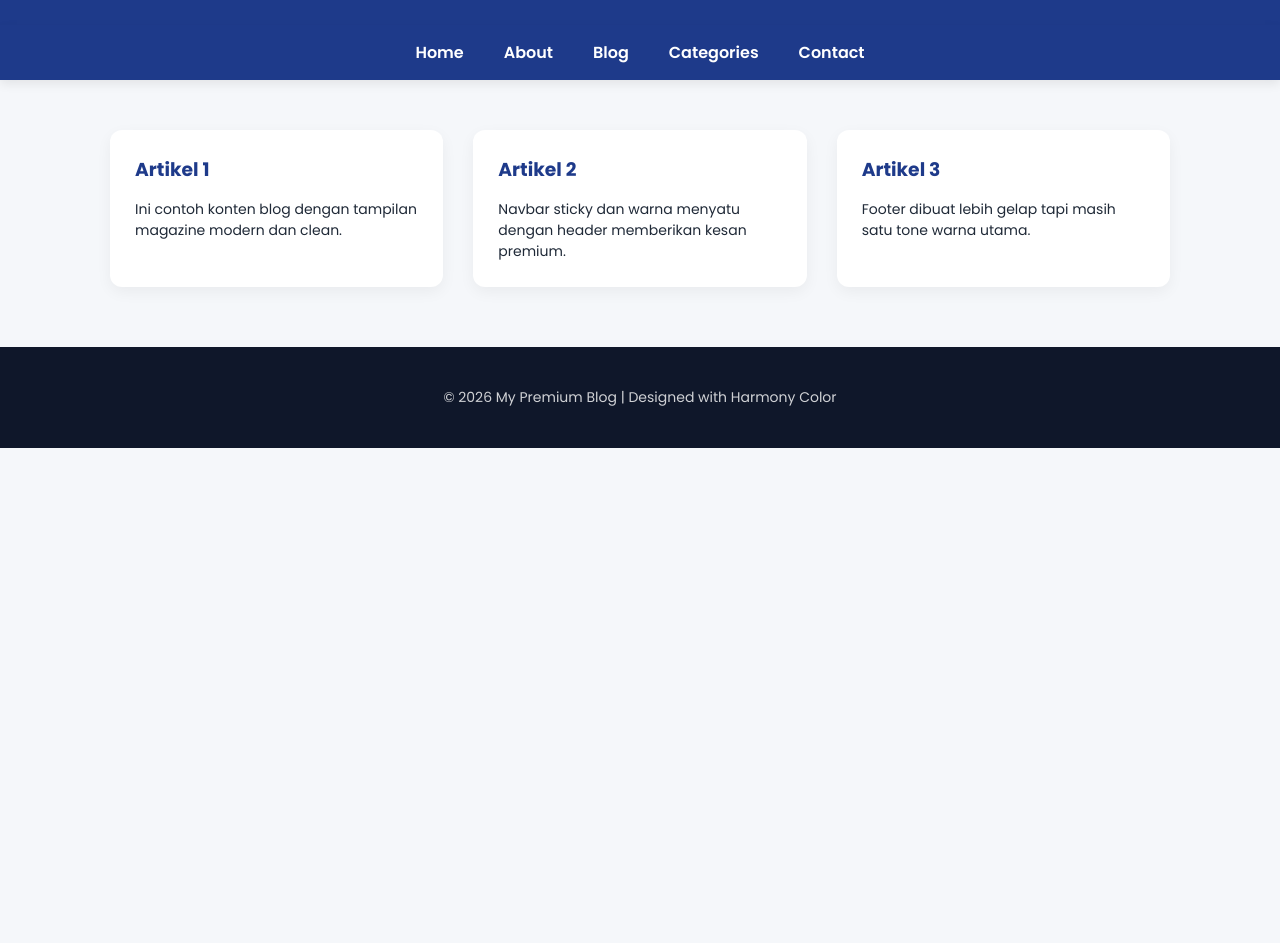
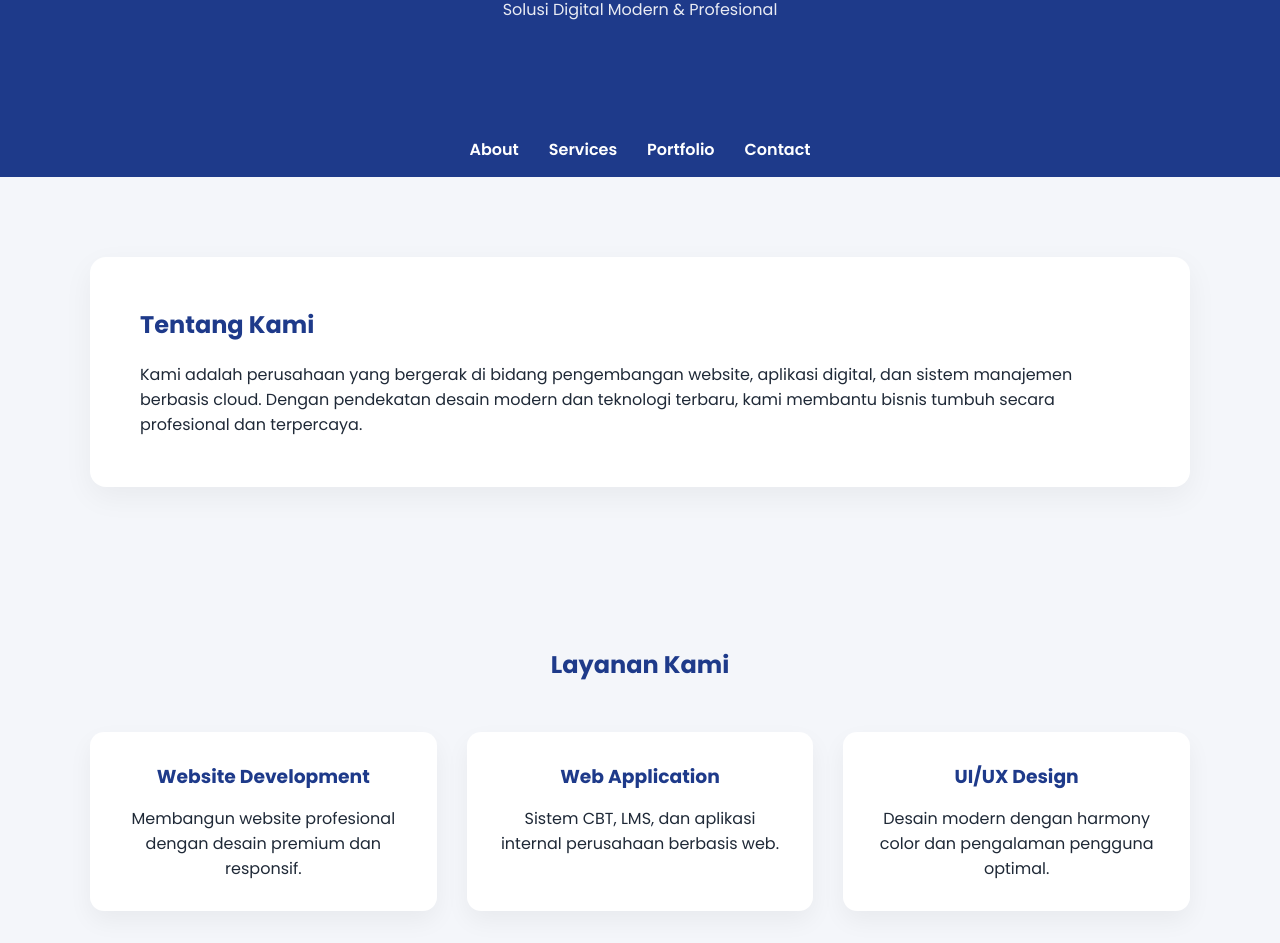
Before and after one commit to alifmathuf-arch/TEST-AI-SKI, a plain HTML site: page index.html in a window 1280 px wide. Shown: the part 128-1071 px from the top of the page. Before the commit the page ends 800 px from the top, so only its background shows below. Drawn offline with Linux system fonts and the light colour scheme.

Commit message:
Update index.html

```diff
--- a/index.html
+++ b/index.html
@@ -3,121 +3,211 @@
 <head>
 <meta charset="UTF-8">
 <meta name="viewport" content="width=device-width, initial-scale=1.0">
-<title>My Premium Blog</title>
+<title>Company Profile Premium</title>
 
 <link href="https://fonts.googleapis.com/css2?family=Poppins:wght@400;600;700&display=swap" rel="stylesheet">
 
 <style>
-:root {
-  --primary: #1E3A8A;
-  --primary-dark: #162B66;
-  --light-bg: #F5F7FA;
-  --footer-bg: #0F172A;
-  --text-dark: #1F2937;
-  --white: #ffffff;
+:root{
+  --primary:#1E3A8A;
+  --primary-dark:#162B66;
+  --accent:#3B82F6;
+  --light-bg:#F4F6FA;
+  --white:#ffffff;
+  --footer:#0F172A;
+  --text:#1F2937;
 }
 
-* {
-  margin: 0;
-  padding: 0;
-  box-sizing: border-box;
-  font-family: 'Poppins', sans-serif;
+*{
+  margin:0;
+  padding:0;
+  box-sizing:border-box;
+  font-family:'Poppins',sans-serif;
 }
 
-body {
-  background: var(--light-bg);
-  color: var(--text-dark);
+body{
+  background:var(--light-bg);
+  color:var(--text);
+  scroll-behavior:smooth;
 }
 
-/* ===== HEADER ===== */
-header {
-  background: var(--primary);
-  color: var(--white);
-  padding: 40px 20px;
-  text-align: center;
+/* HEADER */
+header{
+  background:var(--primary);
+  color:var(--white);
+  padding:60px 20px 100px;
+  text-align:center;
 }
 
-header h1 {
-  font-size: 32px;
+header h1{
+  font-size:36px;
+  margin-bottom:10px;
 }
 
-/* ===== NAVBAR ===== */
-nav {
-  position: sticky;
-  top: 0;
-  background: var(--primary);
-  padding: 15px 0;
-  box-shadow: 0 4px 10px rgba(0,0,0,0.08);
-  z-index: 1000;
+header p{
+  opacity:0.9;
 }
 
-nav ul {
-  display: flex;
-  justify-content: center;
-  list-style: none;
+/* NAVBAR */
+nav{
+  position:sticky;
+  top:0;
+  background:var(--primary);
+  padding:15px 0;
+  z-index:1000;
+  transition:0.3s;
 }
 
-nav ul li {
-  margin: 0 20px;
+nav.scrolled{
+  background:var(--primary-dark);
+  box-shadow:0 5px 20px rgba(0,0,0,0.15);
 }
 
-nav ul li a {
-  color: var(--white);
-  text-decoration: none;
-  font-weight: 600;
-  transition: 0.3s;
+nav ul{
+  list-style:none;
+  display:flex;
+  justify-content:center;
+  gap:30px;
 }
 
-nav ul li a:hover {
-  opacity: 0.7;
+nav a{
+  color:var(--white);
+  text-decoration:none;
+  font-weight:600;
+  transition:0.3s;
 }
 
-/* ===== MAIN CONTENT ===== */
-.container {
-  max-width: 1100px;
-  margin: 50px auto;
-  padding: 0 20px;
+nav a:hover{
+  opacity:0.7;
 }
 
-.grid {
-  display: grid;
-  grid-template-columns: repeat(auto-fit, minmax(280px, 1fr));
-  gap: 30px;
+/* SECTION GENERAL */
+section{
+  padding:80px 20px;
 }
 
-.card {
-  background: var(--white);
-  padding: 25px;
-  border-radius: 12px;
-  box-shadow: 0 5px 15px rgba(0,0,0,0.05);
-  transition: 0.3s;
+.container{
+  max-width:1100px;
+  margin:auto;
 }
 
-.card:hover {
-  transform: translateY(-5px);
+/* ABOUT */
+.about{
+  background:var(--white);
+  border-radius:16px;
+  padding:50px;
+  box-shadow:0 10px 30px rgba(0,0,0,0.05);
 }
 
-.card h3 {
-  margin-bottom: 15px;
-  color: var(--primary);
+.about h2{
+  color:var(--primary);
+  margin-bottom:20px;
 }
 
-.card p {
-  font-size: 14px;
+/* SERVICES */
+.services{
+  text-align:center;
 }
 
-/* ===== FOOTER ===== */
-footer {
-  background: var(--footer-bg);
-  color: var(--white);
-  text-align: center;
-  padding: 40px 20px;
-  margin-top: 60px;
+.services h2{
+  margin-bottom:50px;
+  color:var(--primary);
 }
 
-footer p {
-  opacity: 0.8;
-  font-size: 14px;
+.grid{
+  display:grid;
+  grid-template-columns:repeat(auto-fit,minmax(250px,1fr));
+  gap:30px;
+}
+
+.card{
+  background:var(--white);
+  padding:30px;
+  border-radius:14px;
+  box-shadow:0 10px 25px rgba(0,0,0,0.05);
+  transition:0.3s;
+}
+
+.card:hover{
+  transform:translateY(-6px);
+}
+
+.card h3{
+  color:var(--primary);
+  margin-bottom:15px;
+}
+
+/* PORTFOLIO */
+.portfolio{
+  background:var(--white);
+}
+
+.portfolio h2{
+  text-align:center;
+  margin-bottom:50px;
+  color:var(--primary);
+}
+
+.portfolio-item{
+  background:var(--light-bg);
+  padding:25px;
+  border-radius:12px;
+  transition:0.3s;
+}
+
+.portfolio-item:hover{
+  background:var(--accent);
+  color:var(--white);
+}
+
+/* CONTACT */
+.contact{
+  text-align:center;
+}
+
+.contact h2{
+  margin-bottom:30px;
+  color:var(--primary);
+}
+
+.contact button{
+  background:var(--primary);
+  color:var(--white);
+  border:none;
+  padding:15px 30px;
+  border-radius:30px;
+  cursor:pointer;
+  font-weight:600;
+  transition:0.3s;
+}
+
+.contact button:hover{
+  background:var(--primary-dark);
+}
+
+/* FOOTER */
+footer{
+  background:var(--footer);
+  color:var(--white);
+  text-align:center;
+  padding:40px 20px;
+  margin-top:60px;
+}
+
+footer p{
+  opacity:0.7;
+  font-size:14px;
+}
+
+/* RESPONSIVE */
+@media(max-width:768px){
+  header h1{
+    font-size:28px;
+  }
+  nav ul{
+    flex-wrap:wrap;
+    gap:15px;
+  }
 }
 </style>
 </head>
@@ -125,40 +215,82 @@ footer p {
 <body>
 
 <header>
-  <h1>My Premium Blog</h1>
-  <p>Modern Harmony Color Theme</p>
+  <h1>PT Harmoni Digital Nusantara</h1>
+  <p>Solusi Digital Modern & Profesional</p>
 </header>
 
-<nav>
+<nav id="navbar">
   <ul>
-    <li><a href="#">Home</a></li>
-    <li><a href="#">About</a></li>
-    <li><a href="#">Blog</a></li>
-    <li><a href="#">Categories</a></li>
-    <li><a href="#">Contact</a></li>
+    <li><a href="#about">About</a></li>
+    <li><a href="#services">Services</a></li>
+    <li><a href="#portfolio">Portfolio</a></li>
+    <li><a href="#contact">Contact</a></li>
   </ul>
 </nav>
 
-<section class="container">
-  <div class="grid">
-    <div class="card">
-      <h3>Artikel 1</h3>
-      <p>Ini contoh konten blog dengan tampilan magazine modern dan clean.</p>
-    </div>
-    <div class="card">
-      <h3>Artikel 2</h3>
-      <p>Navbar sticky dan warna menyatu dengan header memberikan kesan premium.</p>
-    </div>
-    <div class="card">
-      <h3>Artikel 3</h3>
-      <p>Footer dibuat lebih gelap tapi masih satu tone warna utama.</p>
+<section id="about">
+  <div class="container">
+    <div class="about">
+      <h2>Tentang Kami</h2>
+      <p>Kami adalah perusahaan yang bergerak di bidang pengembangan website, aplikasi digital, dan sistem manajemen berbasis cloud. Dengan pendekatan desain modern dan teknologi terbaru, kami membantu bisnis tumbuh secara profesional dan terpercaya.</p>
     </div>
   </div>
 </section>
 
+<section id="services" class="services">
+  <div class="container">
+    <h2>Layanan Kami</h2>
+    <div class="grid">
+      <div class="card">
+        <h3>Website Development</h3>
+        <p>Membangun website profesional dengan desain premium dan responsif.</p>
+      </div>
+      <div class="card">
+        <h3>Web Application</h3>
+        <p>Sistem CBT, LMS, dan aplikasi internal perusahaan berbasis web.</p>
+      </div>
+      <div class="card">
+        <h3>UI/UX Design</h3>
+        <p>Desain modern dengan harmony color dan pengalaman pengguna optimal.</p>
+      </div>
+    </div>
+  </div>
+</section>
+
+<section id="portfolio" class="portfolio">
+  <div class="container">
+    <h2>Portfolio</h2>
+    <div class="grid">
+      <div class="portfolio-item">Website Company Profile</div>
+      <div class="portfolio-item">Sistem CBT Online</div>
+      <div class="portfolio-item">Aplikasi Manajemen Sekolah</div>
+    </div>
+  </div>
+</section>
+
+<section id="contact" class="contact">
+  <div class="container">
+    <h2>Hubungi Kami</h2>
+    <p>Siap berkolaborasi untuk proyek digital Anda.</p>
+    <br>
+    <button onclick="alert('Terima kasih! Kami akan segera menghubungi Anda.')">Kirim Pesan</button>
+  </div>
+</section>
+
 <footer>
-  <p>© 2026 My Premium Blog | Designed with Harmony Color</p>
+  <p>© 2026 PT Harmoni Digital Nusantara | All Rights Reserved</p>
 </footer>
+
+<script>
+window.addEventListener("scroll", function(){
+  const nav = document.getElementById("navbar");
+  if(window.scrollY > 50){
+    nav.classList.add("scrolled");
+  } else {
+    nav.classList.remove("scrolled");
+  }
+});
+</script>
 
 </body>
 </html>
```
